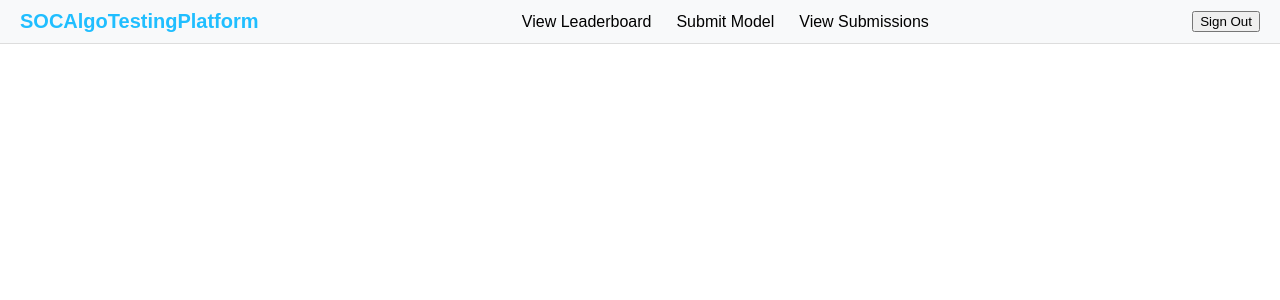
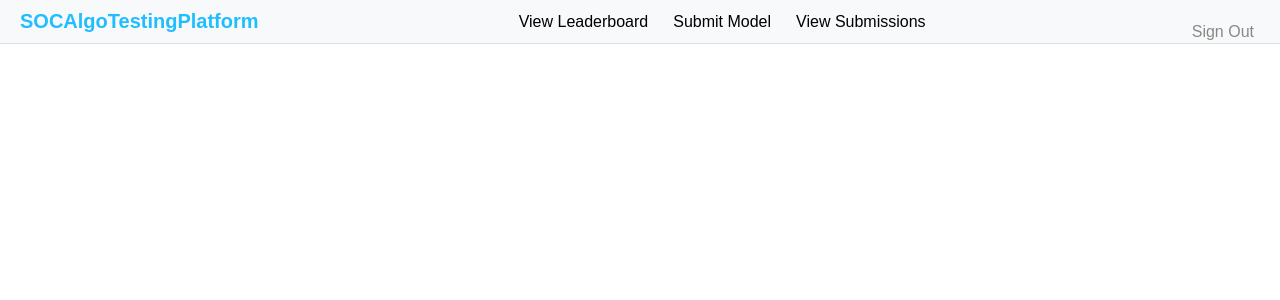
Before and after one commit to AidanMariglia/SOCAlgoTestPlatform, a Django app: template src/webserver/webserver/templates/Webpage_Base.html in a window 1280 px wide. Shown: the top 300 px of the page. Run offline with Django 5.2, Linux system fonts and the light colour scheme; the template is opened without the code that fills it, so the values that code supplies are empty.

Commit message:
Fixing minor changes for rev0 demo

```diff
--- a/src/webserver/webserver/submissions/templates/submissions/submissions.html
+++ b/src/webserver/webserver/submissions/templates/submissions/submissions.html
@@ -43,7 +43,7 @@
     margin-top: 19px;
     position: sticky;
     background: white;
-    top: 40px;
+    top: 50px;
     z-index: 10;
     width: 1812px;
   }
@@ -51,7 +51,7 @@
   .btn {
     display: flex;
     align-items: center;
-    padding: 10px 15px;
+    padding: 15px 15px;
     border: none;
     background-color: #f8f9fa;
     border-radius: 5px;
--- a/src/webserver/webserver/templates/Webpage_Base.html
+++ b/src/webserver/webserver/templates/Webpage_Base.html
@@ -87,6 +87,31 @@
             text-decoration: none;
             color: #20BEFF;
         }
+        .signout-form {
+            display: flex;
+            justify-content: flex-end;
+        }
+
+        .signout-btn {
+            background-color: transparent;
+            color: #888;
+            font-size: 16px;
+            font-weight: normal;
+            cursor: pointer;
+            transition: color 0.3s ease, border-color 0.3s ease;
+            border: none;
+            position: relative;
+            top: 10px;
+        }
+
+        .signout-btn:hover {
+            color: #333;
+        }
+
+        .signout-btn:focus {
+            outline: none;
+            box-shadow: 0 0 0 2px rgba(204, 204, 204, 0.7);
+        }
 </style>
     </style>
 </head>
@@ -101,9 +126,9 @@
             <a href="/submissions" class="{% if request.path == '/submissions/' %}active{% endif %}">Submit Model</a>
             <a href="/submissions/submissionsPage" class="{% if request.path == '/submissions/submissionsPage' %}active{% endif %}">View Submissions</a>
         </div>
-        <form action="{% url 'logout' %}" method="post">
+        <form action="{% url 'logout' %}" method="post" class="signout-form">
             {% csrf_token %}
-            <button type="submit" class="signout">Sign Out</button>
+            <button type="submit" class="signout-btn">Sign Out</button>
         </form>
     </div>
 
```
Also changed, not shown: src/webserver/webserver/leaderboard/templates/leaderboard/leaderboard.html (+4 -3 lines).
